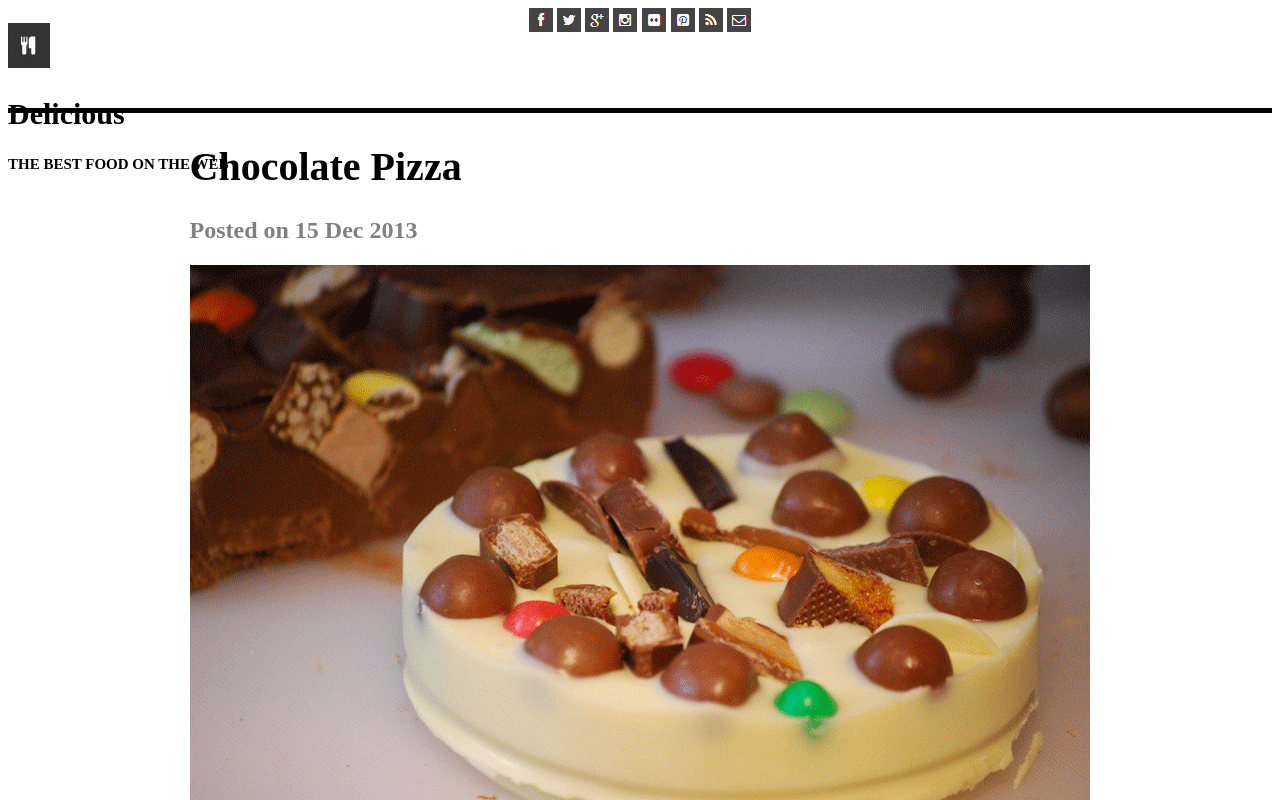
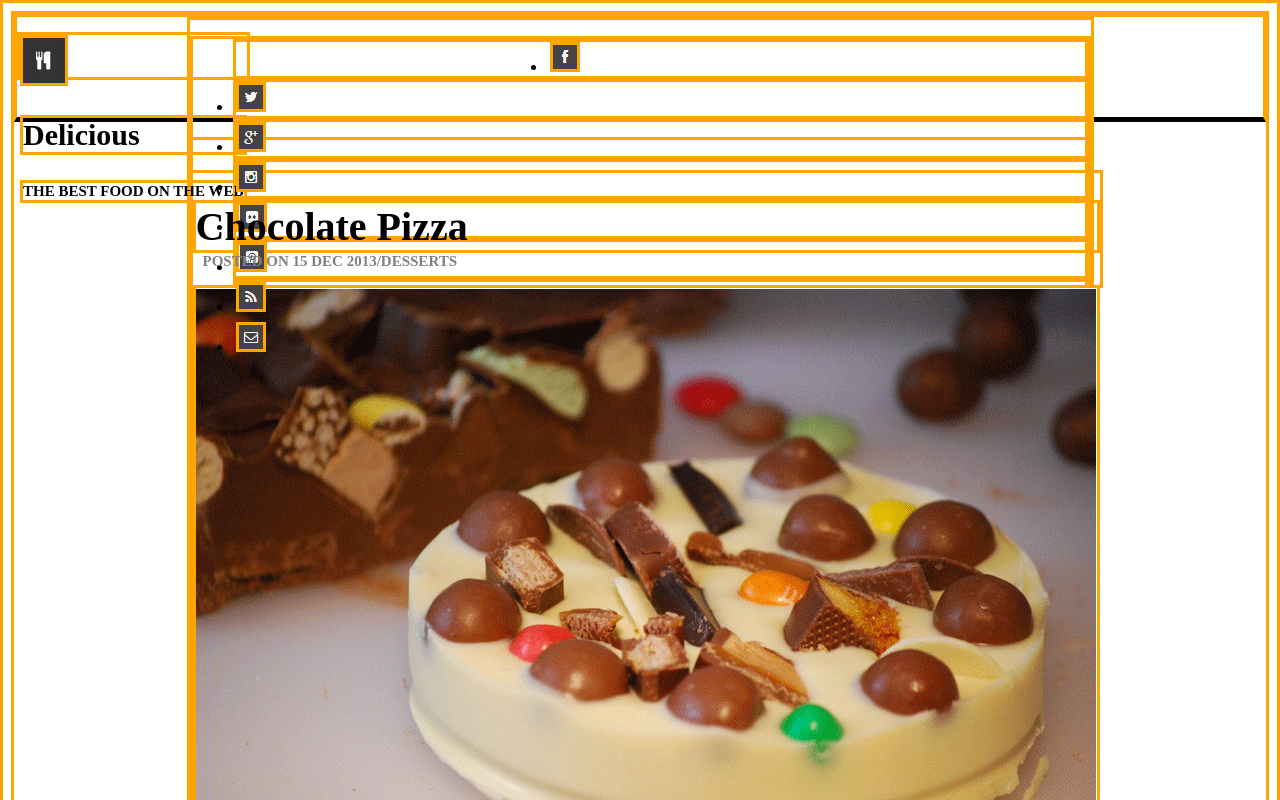
Before and after one commit to jaatay/chocolate-pizza, a plain HTML site: page index.html in a window 1280 px wide. Shown: the top 800 px of the page. Drawn offline with Linux system fonts and the light colour scheme; files that its build step writes are made by us from their sources.

Commit message:
latest changes

```diff
--- a/css/style.css
+++ b/css/style.css
@@ -1,3 +1,7 @@
+* {
+    border: solid orange;
+}
+
 header {
     height: 100px;
     border-bottom: solid 5px;
@@ -11,7 +15,7 @@ header {
 }
 
 #delicious {
-    font-family: ;
+    /* font-family: ; */
     font-size: 30px;
 }
 
@@ -29,11 +33,13 @@ nav {
 }
 
 main {
+    text-align: left;
     width: 901px;
     margin: 15px auto;
 }
 
 #title {
+    width: 907px;
     margin-top: 30px;
 }
 
@@ -42,21 +48,30 @@ main {
 }
 
 h1 {
-    font-family: ;
+    /* font-family: ; */
+    margin-bottom: 0;
+    margin-left: 0;
     font-size: 40px;
 }
 
 #subHeader {
-    font-family: ;
+    /* font-family:  */
+    font-size: 15px;
+    border:0;
+    margin-top: 0;
+    margin-bottom: 15px;
+    margin-left: 10px;
+    padding: 0;
     color: gray;
 }
 
 p {
-
+    text-indent: 10px;
+    font-size: 20px;
 }
 
 form {
-    background-image: url("../img/k-list.bg.png");
+    background-image: url("../img/k-list-bg.png");
 }
 
 #leftList {
@@ -73,7 +88,27 @@ share {
     border-top-style: solid 5px;
 }
 
+#vanDiv{
+    diplay: inline-block;
+    text-align: left;
+}
+#vanPic {
+    float: left;
+    margin-top: 20px;
+}
+
+#vanessa {
+border-left: 10px;
+padding-left: 10px;
+}
+
+#bottomParagraph{
+    border-left: 10px;
+    padding-left: 10px;
+}
+
 button {
+    float: right;
     background-color: orange;
     color: white;
 }
--- a/index.html
+++ b/index.html
@@ -6,7 +6,7 @@
         <meta http-equiv="X-UA-Compatible" content="IE=edge">
         <title>Chocolate Pizza</title>
         <meta name="viewport" content="width=device-width, initial-scale=1">
-        <link rel="stylesheet" type="text/css" media="screen" href="style.css" />
+        <link rel="stylesheet" type="text/css" media="screen" href="css/style.css" />
     </head>
 
     <body>
@@ -18,18 +18,20 @@
                 <h2 id="delSub">THE BEST FOOD ON THE WEB</h2>
             </div>
 
-            <div id="nav">
+
                 <nav>
-                    <img src="img/b-fb-icon.png"/>
-                    <img src="img/c-twit-icon.png"/>
-                    <img src="img/d-gp-icon.png"/>
-                    <img src="img/e-insta-icon.png"/>
-                    <img src="img/f-flic-icon.png"/>
-                    <img src="img/g-pint-icon.png"/>
-                    <img src="img/h-rss-icon.png" id="rssIcon"/>
-                    <img src="img/i-mail-icon.png"/>
+                    <ul>
+                        <li><img src="img/b-fb-icon.png"/></li>
+                        <li><img src="img/c-twit-icon.png"/></li>
+                        <li><img src="img/d-gp-icon.png"/></li>
+                        <li><img src="img/e-insta-icon.png"/></li>
+                        <li><img src="img/f-flic-icon.png"/></li>
+                        <li><img src="img/g-pint-icon.png"/></li>
+                        <li><img src="img/h-rss-icon.png" id="rssIcon"/></li>
+                        <li><img src="img/i-mail-icon.png"/></li>
+                </ul>
                 </nav>
-            </div>
+
 
         </header>
 
@@ -37,7 +39,7 @@
 
             <div id="title">
                 <h1>Chocolate Pizza</h1>
-                <h2 id="subHeader">Posted on 15 Dec 2013</h2>
+                <h2 id="subHeader"> POSTED ON 15 DEC 2013/DESSERTS</h2>
 
                 <img id="hero" src="img/l-choco-pizza.png"/>
             </div>
@@ -77,12 +79,12 @@
                     </fieldset>
                 </form>
 
-        </main>
 
-            <div>
-                <img src="img/van-pic.png"/>
+
+            <div id="vanDiv">
+                <img src="img/van-pic.png" id="vanPic"/>
                 <h2 id="vanessa">Vanessa Stevenson</h2>
-                <p>Food enthusaist, photography fan. Add a pinch of raw foodism and that's pretty much who I am.</p>
+                <p id="bottomParagraph">Food enthusaist, photography fan. Add a pinch of raw foodism and that's pretty much who I am.</p>
             </div>
             <div>
                 <button id="share">SHARE RECIPE</button>
@@ -93,6 +95,6 @@
                 <p>Delicious (copyright symbol) 2013. All Rights Reserved.</p>
                 <p>Proudly published with Ghost</p>
             </footer>
-
+        </main>
     </body>
 </html>
```
